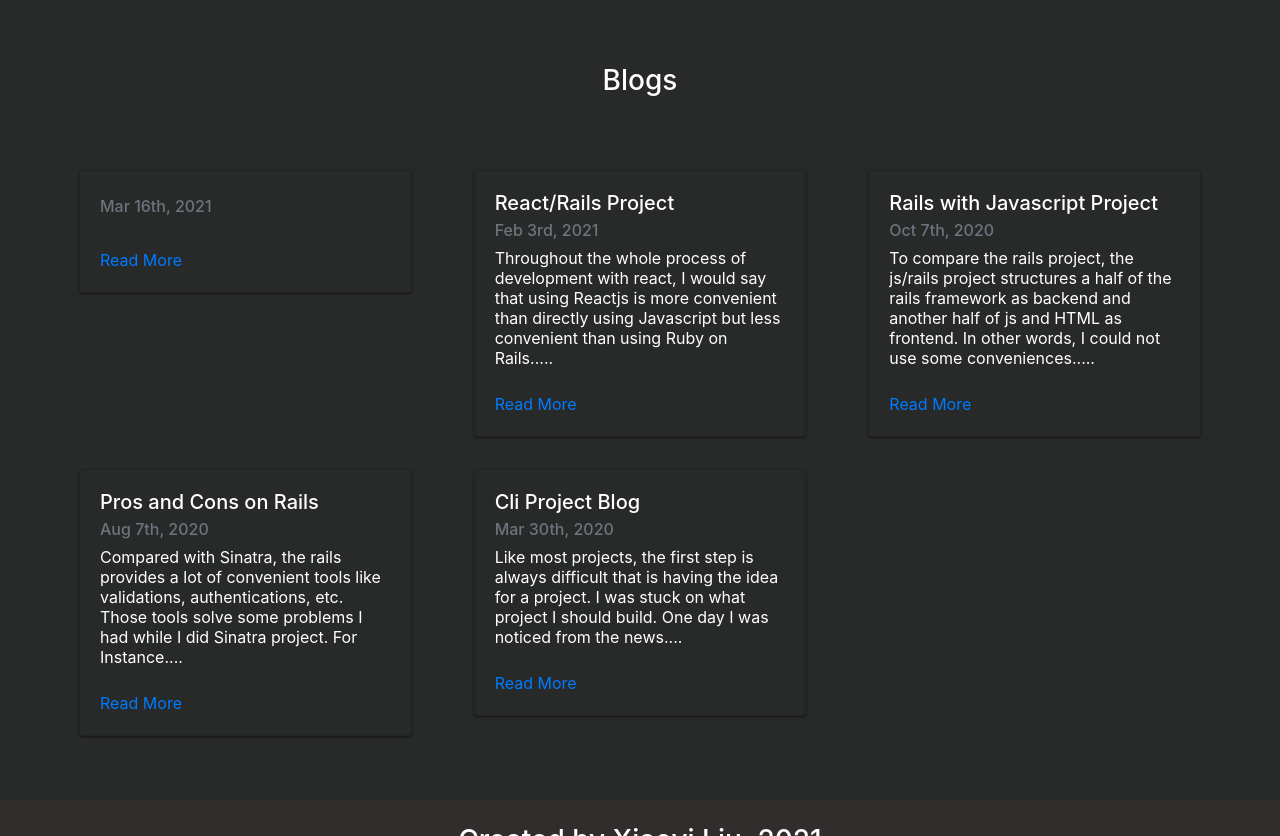
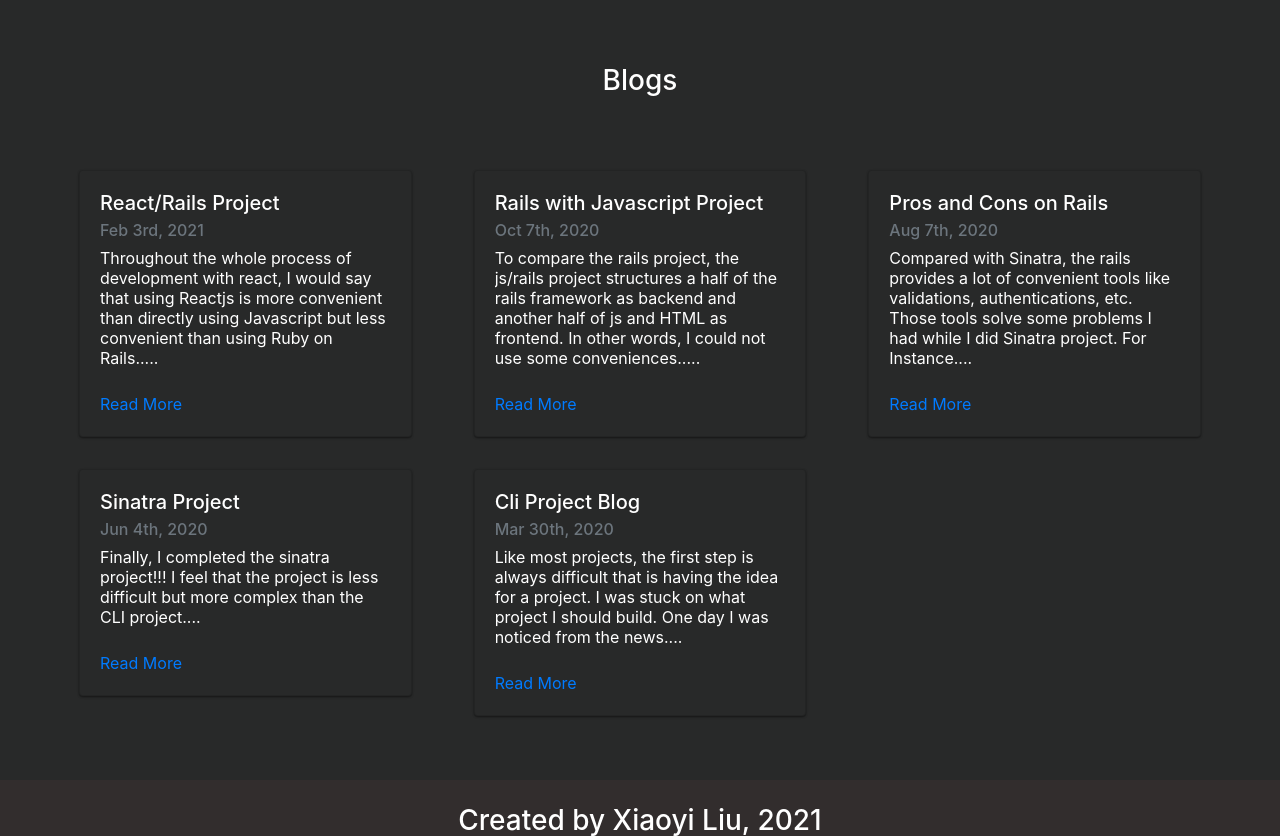
Before and after one commit to lxy878/lxy878.github.io, a Jekyll site: the page built from index.markdown, in a window 1280 px wide and 900 px high, scrolled down 2684 px, cut to the strip 64-900 px from the top of the window. Built offline with Jekyll 4.4.1, drawn with Linux system fonts in a browser that asks for light colours; some of the changed lines change nothing that is shown.

Commit message:
Update posts with descriptions

```diff
--- a/_posts/2020-06-04-sinatra_project.markdown
+++ b/_posts/2020-06-04-sinatra_project.markdown
@@ -2,7 +2,7 @@
 layout: post
 title:      "Sinatra Project"
 date:       2020-06-04 14:32:55 +0000
-description: 'Finally, I completed the sinatra project!!!  I feel that the project is less difficult but more complex than the CLI project. The project requirements don't focus on write ruby classes like the CLI....'
+description: 'Finally, I completed the sinatra project!!!  I feel that the project is less difficult but more complex than the CLI project....'
 permalink:  react_rails_project
 ---
 
```
